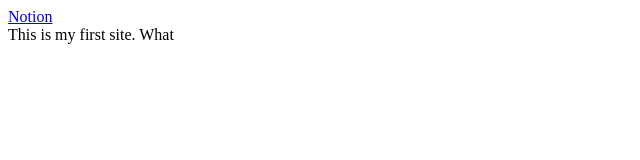
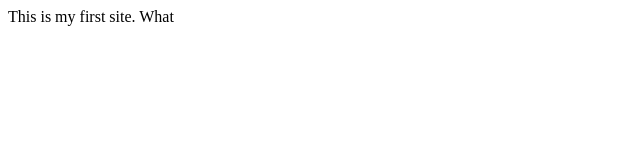
Before and after one commit to Codsician/codsician.github.io, a plain HTML site: page index.html in a window 1280 px wide. Shown: the whole page, without its empty margins (0-640 px from the left). Drawn offline with Linux system fonts and the light colour scheme.

Commit message:
Update index.html

```diff
--- a/index.html
+++ b/index.html
@@ -5,8 +5,6 @@
     <title>Title</title>
 </head>
 <body>
-    <a href="https://peter-multiverse.notion.site/Done-bb341e1c86154a6eb9b8c4acfbfe83d6?pvs=4">Notion</a>
-    <br>
     This is my first site. What
 </body>
 </html>
```
